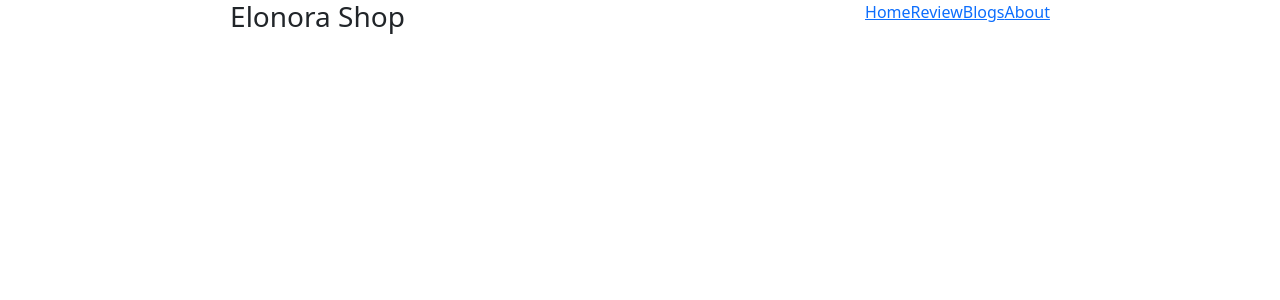
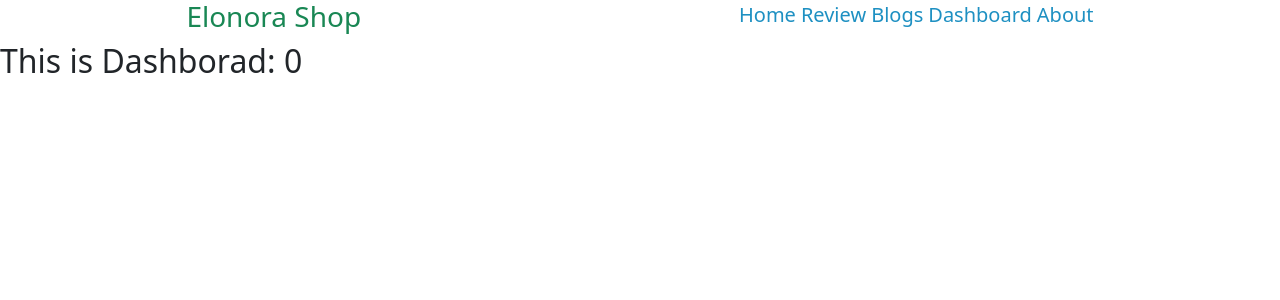
Before and after one commit to devSafayet/elonora-shop-10, a React (Create React App) app: page /dashboard in a window 1280 px wide. Shown: the top 300 px of the page. Built offline with nearby package versions, Linux system fonts and the light colour scheme.

Commit message:
added some components and navsection update

```diff
--- /dev/null
+++ b/public/data.json
@@ -0,0 +1,38 @@
+[
+    {
+        "month": "Mar",
+        "investment": 100000,
+        "sell": 241,
+        "revenue": 10401
+    },
+    {
+        "month": "Apr",
+        "investment": 200000,
+        "sell": 423,
+        "revenue": 24500
+    },
+    {
+        "month": "May",
+        "investment": 500000,
+        "sell": 726,
+        "revenue": 67010
+    },
+    {
+        "month": "Jun",
+        "investment": 500000,
+        "sell": 529,
+        "revenue": 40405
+    },
+    {
+        "month": "Jul",
+        "investment": 600000,
+        "sell": 601,
+        "revenue": 50900
+    },
+    {
+        "month": "Aug",
+        "investment": 700000,
+        "sell": 670,
+        "revenue": 61000
+    }
+]
--- a/src/App.js
+++ b/src/App.js
@@ -6,6 +6,8 @@ import Blogs from './Components/Blogs/Blogs';
 import Header from './Components/Header/Header';
 import Home from './Components/Home/Home';
 import Review from './Components/Review/Review';
+import Dashboard from './Components/Dashboard/Dashboard';
+import NotFound from './Components/NotFound/NotFound';
 
 function App() {
   return (
@@ -16,7 +18,9 @@ function App() {
         <Route path="/" element={<Home></Home>} ></Route>
         <Route path="review" element={<Review></Review>} ></Route>
         <Route path="blogs" element={<Blogs></Blogs>} ></Route>
+        <Route path="dashboard" element={<Dashboard></Dashboard>}></Route>
         <Route path="about" element={<About></About>} ></Route>
+        <Route path="*" element={<NotFound></NotFound>}></Route>
       </Routes>
     </div>
   );
--- /dev/null
+++ b/src/Components/Dashboard/Dashboard.js
@@ -0,0 +1,17 @@
+import React, { useEffect, useState } from 'react';
+
+const Dashboard = () => {
+    const [data, setData] = useState([]);
+    useEffect(() => {
+        fetch('data.json')
+            .then(res => res.json())
+            .then(data => console.log(data))
+    }, [])
+    return (
+        <div>
+            <h2>This is Dashborad: {data.length}</h2>
+        </div>
+    );
+};
+
+export default Dashboard;
--- /dev/null
+++ b/src/Components/Header/Header.css
@@ -0,0 +1,11 @@
+.nav-section .link {
+    text-decoration: none;
+    margin-left: 5px;
+    font-size: 20px;
+    color: #1e90c2;
+    transition: color ease-in-out 300ms;
+}
+
+.link:hover {
+    color: orange;
+}
--- a/src/Components/Header/Header.js
+++ b/src/Components/Header/Header.js
@@ -1,16 +1,20 @@
 import React from 'react';
 import { Link } from 'react-router-dom';
-
+import './Header.css';
 const Header = () => {
 
     return (
-        <div className='d-flex justify-content-around'>
-            <h3 className=''>Elonora Shop</h3>
-            <nav>
-                <Link to="/">Home</Link>
-                <Link to="/review">Review</Link>
-                <Link to="/blogs">Blogs</Link>
-                <Link to="/about">About</Link>
+        <div className='d-flex justify-content-around mt-10'>
+
+            <div>
+                <h3 className='text-success'>Elonora Shop</h3>
+            </div>
+            <nav className='nav-section '>
+                <Link className='link' to="/">Home</Link>
+                <Link className='link' to="/review">Review</Link>
+                <Link className='link' to="/blogs">Blogs</Link>
+                <Link className='link' to="/dashboard">Dashboard</Link>
+                <Link className='link' to="/about">About</Link>
             </nav>
         </div>
 
--- /dev/null
+++ b/src/Components/NotFound/NotFound.js
@@ -0,0 +1,12 @@
+import React from 'react';
+
+const NotFound = () => {
+    return (
+        <div className='text-center text-danger'>
+            <h2>The page you are looking for is not available.</h2>
+            <h4>404</h4>
+        </div>
+    );
+};
+
+export default NotFound;
```
Also changed, not shown: src/Components/Dashboard/Dashboard.css (added).
